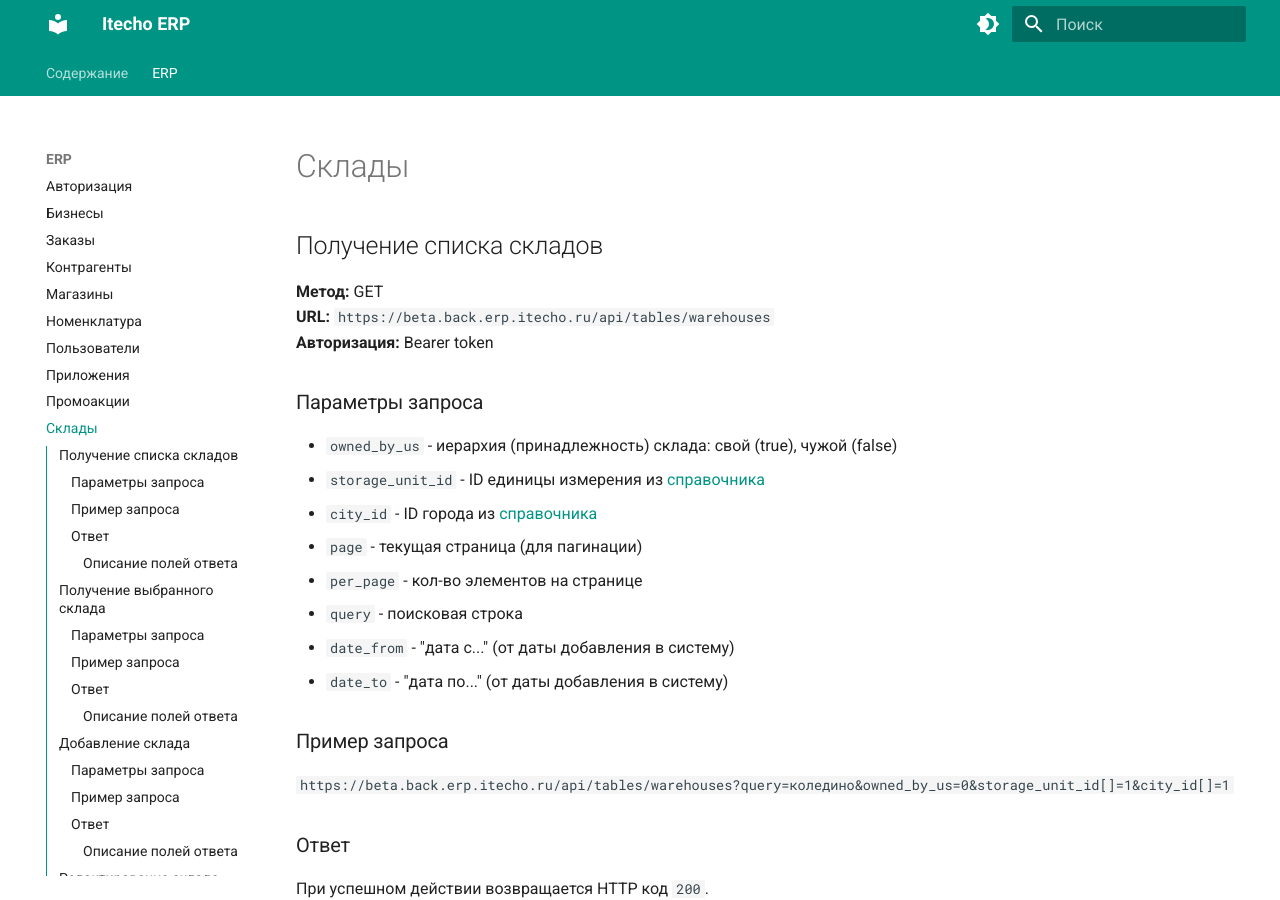
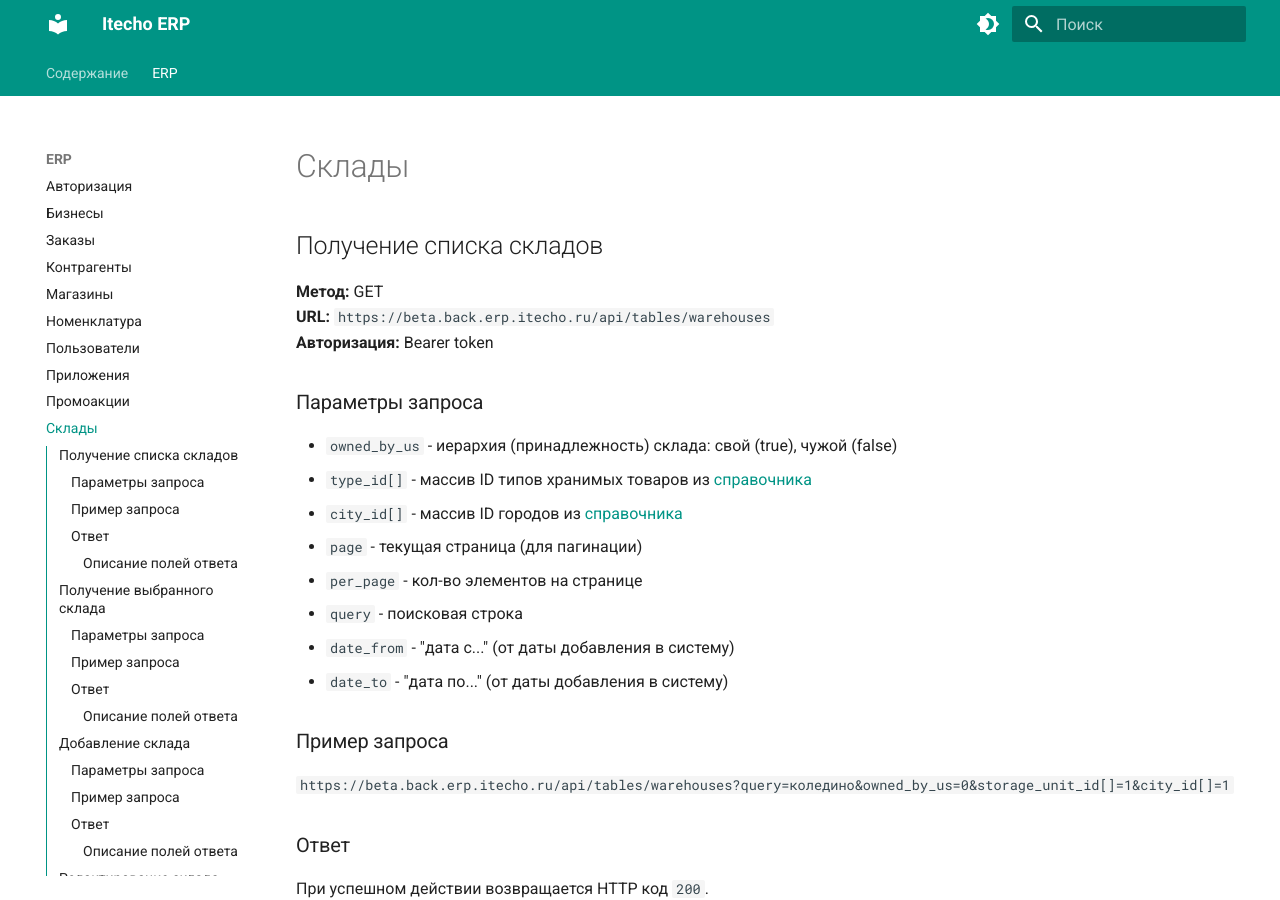
Before and after one commit to Krushanov/docs.erp.itecho.ru, an MkDocs documentation site: the page built from docs/ERP/Склады.md, in a window 1280 px wide and 900 px high. Built offline with MkDocs 1.6.1 and Material for MkDocs 9.7.7, drawn with Linux system fonts in a browser that asks for light colours.

Commit message:
Edit Склады.md file.

```diff
--- a/docs/ERP/Склады.md
+++ b/docs/ERP/Склады.md
@@ -9,8 +9,8 @@
 ### Параметры запроса
 
 - `owned_by_us` - иерархия (принадлежность) склада: свой (true), чужой (false)
-- `storage_unit_id` - ID единицы измерения из [справочника](Справочники.md#получение-списка-единиц-измерения)
-- `city_id` - ID города из [справочника](Справочники.md#получение-списка-городов)
+- `type_id[]` - массив ID типов хранимых товаров из [справочника](Номенклатура.md#получение-списка-типов-номенклатурных-позиций)
+- `city_id[]` - массив ID городов из [справочника](Справочники.md#получение-списка-городов)
 - `page` - текущая страница (для пагинации)
 - `per_page` - кол-во элементов на странице
 - `query` - поисковая строка
```
